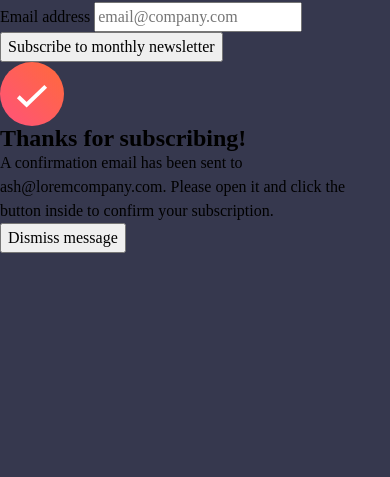
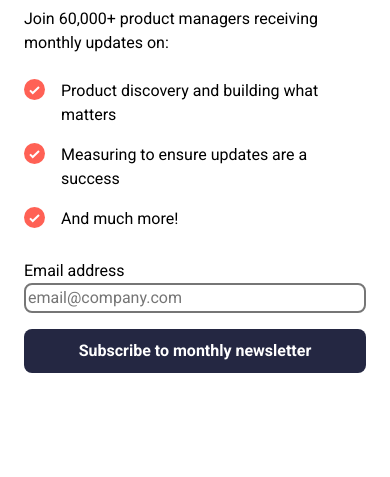
Before and after one commit to MattPahuta/newsletter-sign-up, a plain HTML site: page index.html in a window 390 px wide. Shown: the part 367-844 px from the top of the page. Drawn offline with Linux system fonts and the light colour scheme.

Commit message:
Add mobile layout and core styles

```diff
--- a/css/styles.css
+++ b/css/styles.css
@@ -18,7 +18,9 @@ Date: June 2024
   /* Primary Colors */
   --clr-tomato: hsl(4, 100%, 67%);
   --clr-pale-navy: hsl(235, 18%, 26%);
+  --clr-dark-navy: hsl(234, 29%, 20%);
   /* Neutral Colors */
+  --clr-white: hsl(0, 0%, 100%);
   --clr-gray: hsl(231, 7%, 60%);
   --clr-charcoal-gray: hsl(235, 18%, 26%);
   --clr-dark-slate-gray: hsl(234, 29%, 20%);
@@ -71,15 +73,13 @@ p, h1, h2, h3, h4, h5, h6 {
 body {
   background-color: var(--clr-pale-navy);
   display: grid;
-  place-items: center;
-  font-family: var(--ff-primary);
+  font-family: var(--ff-sans);
   font-size: var(--fs-400);
   line-height: 1.5;
-
-
 }
 
 .wrapper {
+  min-height: 100vh;
   max-width: 1160px;
   margin-inline: auto;
 }
@@ -89,24 +89,86 @@ h1 {
   text-wrap: balance;
 }
 
-button.button {
+.card {
+  min-height: 100vh;
+  background-color: var(--clr-white);
+}
+
+.card-content {
+  padding: 1.5rem;
+}
+
+.card-text > * {
+  margin-bottom: 1.5rem;
+}
+
+.card-text h1 {
+  font-size: var(--fs-600);
+}
+
+.card-text ul {
+  padding: 0;
+  list-style: none;
+}
+
+.card-text__list-item {
+  display: flex;
+  gap: 1rem;
+}
+
+.card-text__list-item:not(:last-child) {
+  margin-bottom: 1rem;
+}
+
+.card-text__list-item::before {
+  content: url("../images/icon-list.svg");
+}
+
+.subscribe-card {
+
+}
+
+.success-card {
+
+}
+
+.card-form {
+  display: flex;
+  flex-direction: column;
+}
+
+.email-input {
+  border-radius: 8px;
+  border-style: solid;
+}
+
+
+.button {
   border: none;
-  background-color: transparent;
-  padding: 0;
+  color: var(--clr-white);
+  background-color: var(--clr-dark-navy);
+  margin-top: 1rem;
+  padding: 0.25em 0.75em;
+  min-height: 44px;
+  border-radius: 8px;
   cursor: pointer;
 
   display: inline-flex;
   align-items: center;
   justify-content: center;
 
+  font-weight: 700;
+
   transition: 220ms all ease-in-out;
 }
 
 @media screen and (-ms-high-contrast: active) {
-  button.button {
+  .button {
     border: 2px solid currentcolor;
   }
 }
+
+
 
 .button:hover,
 .button:focus-visible {
--- a/index.html
+++ b/index.html
@@ -12,45 +12,49 @@
   <script src="./js/main.js" defer></script>
 </head>
 <body>
-  <main class="container">
-    <section class="form-card">
+  <main class="wrapper">
+    <!-- Sign-up form start -->
+    <section class="card subscribe-card">
       <picture>
-
+        <source srcset="./images/illustration-sign-up-desktop.svg" media="(min-width: 37.5rem)">
+        <img src="./images/illustration-sign-up-mobile.svg" alt="">
       </picture>
       <div class="card-content">
         <div class="card-text">
           <h1>Stay updated!</h1>
           <p>Join 60,000+ product managers receiving monthly updates on:</p>
           <ul>
-            <li>Product discovery and building what matters</li>
-            <li>Measuring to ensure updates are a success</li>
-            <li>And much more!</li>
+            <li class="card-text__list-item">Product discovery and building what matters</li>
+            <li class="card-text__list-item">Measuring to ensure updates are a success</li>
+            <li class="card-text__list-item">And much more!</li>
           </ul>
         </div>
         <form class="card-form">
-          <label for="email">Email address</label>
-          <input type="email" id="email" placeholder="email@company.com">
-          <button id="subscribe-btn">Subscribe to monthly newsletter</button>
+          <div class="label-container">
+            <label for="email">Email address</label>
+            <p class="email-error"></p>
+          </div>
+          <input type="email" id="email" class="email-input" placeholder="email@company.com">
+          <button id="subscribe-btn" class="button subscribe-btn">Subscribe to monthly newsletter</button>
         </form>
       </div>
     </section>
+    <!-- Sign-up form end -->
 
-    <section class="success-card">
-      <img src="./images/icon-success.svg" alt="">
-      <h1>Thanks for subscribing!</h1>
-      <p>A confirmation email has been sent to <span id="email-confirm" class="email-confirm">ash@loremcompany.com</span>. Please open it and click the button inside to confirm your subscription.</p>
-      <button id="dismiss-btn">Dismiss message</button>
-    </section>
+    <!-- Success message start -->
+    <!-- <section class="card success-card">
+      <div class="card-content">
+        <img src="./images/icon-success.svg" alt="">
+        <div class="card-text">
+          <h1>Thanks for subscribing!</h1>
+          <p>A confirmation email has been sent to <span id="email-confirm" class="email-confirm">ash@loremcompany.com</span>. Please open it and click the button inside to confirm your subscription.</p>
+        </div>
+        <button id="dismiss-btn">Dismiss message</button>
+      </div>
+    </section>     -->
+    <!-- Success message end -->
+
   </main>
-
-
-  <!-- Sign-up form start -->
-  <!-- Sign-up form end -->
-
-
-
-  <!-- Success message start -->
-  <!-- Success message end -->
 
 </body>
 </html>
```
